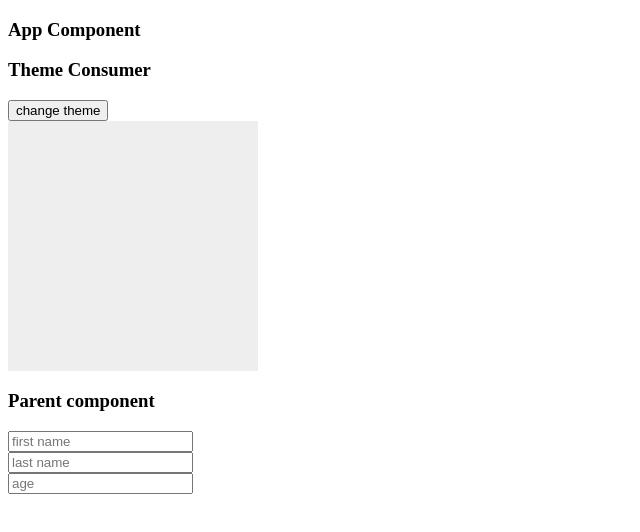
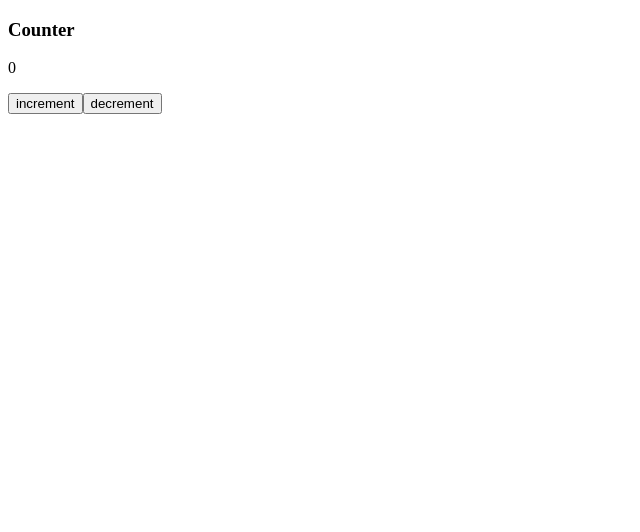
Before and after one commit to akladyous/react-hooks, a React (Create React App) app: page / in a window 1280 px wide. Shown: the top 532 px of the page, without its empty margins (0-640 px from the left). Built offline with nearby package versions, Linux system fonts and the light colour scheme.

Commit message:
useReducer - simple example

```diff
--- a/src/App.js
+++ b/src/App.js
@@ -1,15 +1,16 @@
-import { ThemeProvider } from "./context/ThemeProvider.js";
-import ThemeConsumer from "./context/ThemeConsumer.js";
-import MemoParent from "./memo/MemoParent";
+// import { ThemeProvider } from "./context/ThemeProvider.js";
+// import ThemeConsumer from "./context/ThemeConsumer.js";
+// import MemoParent from "./memo/MemoParent";
+import ReducerParent from "./reducer/ReducerParent.js";
 
 function App() {
     return (
         <div className="App">
-            <h3>App Component</h3>
-            <ThemeProvider>
-                <ThemeConsumer />
-                <MemoParent />
-            </ThemeProvider>
+            <ReducerParent />
+            {/* <ThemeConsumer /> */}
+            {/* <ThemeProvider> */}
+                {/* <MemoParent /> */}
+            {/* </ThemeProvider> */}
         </div>
     );
 }
--- a/src/memo/MemoParent.js
+++ b/src/memo/MemoParent.js
@@ -1,4 +1,4 @@
-import React, { useEffect, useState, memo, useCallback } from 'react'
+import React, { useEffect, useState, useCallback } from 'react'
 import {MemoizedComponent} from './MemoChild.js'
 export default function MemoParent() {
     const [fields, setFields] = useState([
--- /dev/null
+++ b/src/reducer/ReducerParent.js
@@ -0,0 +1,30 @@
+import { useReducer } from "react"
+
+const initialState = {
+    count: 0
+};
+const reducer = (state, action) =>{
+    switch(action.type){
+        case "increment":
+            return {...state, count: state.count += 1};
+        case "decrement":
+            return {...state, count: state.count - 1};
+        default:
+            return state;
+    }
+};
+
+export default function ReducerParent() {
+    const [state, dispatch] = useReducer(reducer, initialState);
+
+    return (
+        <div>
+            <h3>Counter</h3>
+            <section>
+                <p>{state.count}</p>
+                <button onClick={()=>{dispatch({type: 'increment'})}} >increment</button>
+                <button onClick={()=>{dispatch({type: 'decrement'})}} >decrement</button>
+            </section>
+        </div>
+    )
+}
```
